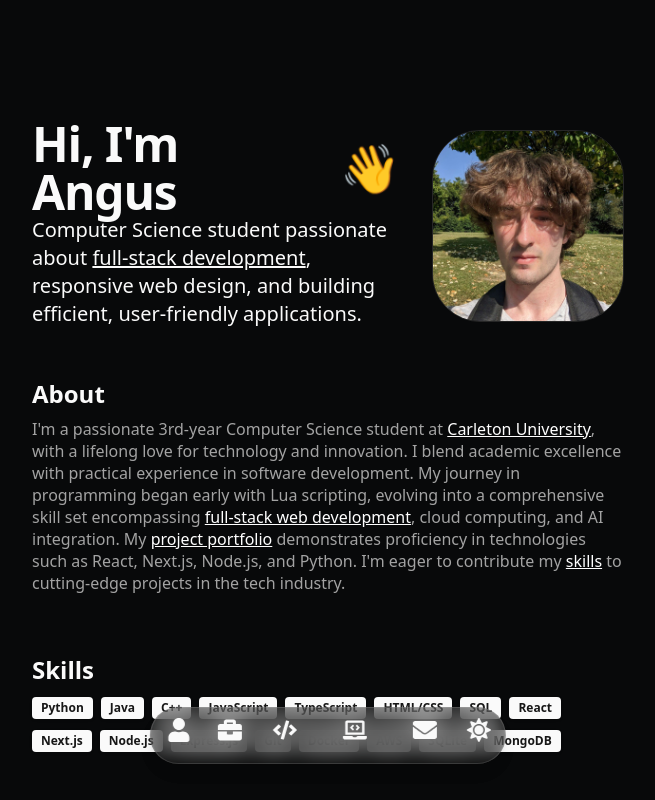
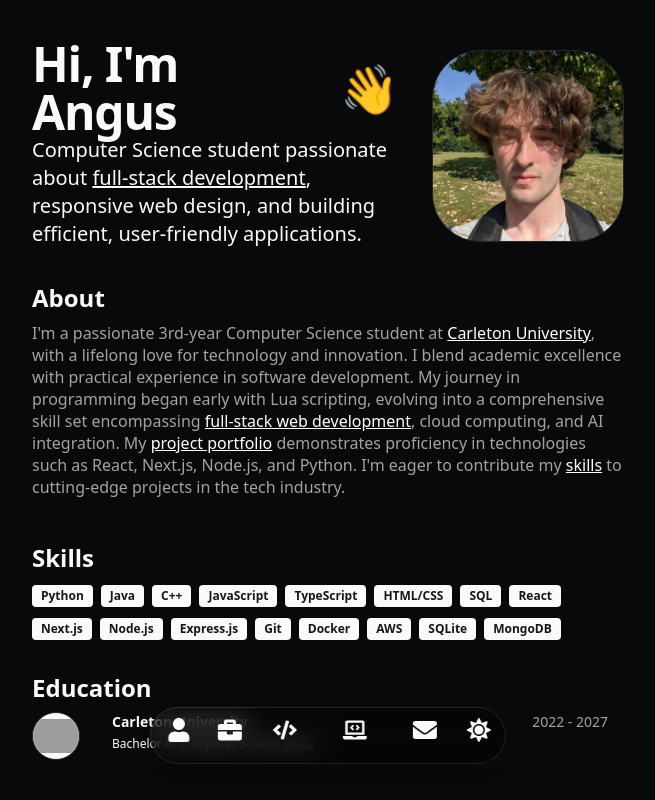
Before and after one commit to rkalaa/netflix-proj, a Next.js app: page / in a window 1280 px wide. Shown: the top 800 px of the page, without its empty margins (312-967 px from the left). Built offline with nearby package versions, Linux system fonts and the light colour scheme; grey boxes are pictures that could not be loaded.

Commit message:
fixing spacing

```diff
--- a/src/app/page.tsx
+++ b/src/app/page.tsx
@@ -20,8 +20,10 @@ export default function Page() {
   return (
     <ThemeProvider attribute="class" defaultTheme="dark" enableSystem={false}>
       <NavBar />
-      <main className="flex flex-col min-h-[100dvh] space-y-12 max-w-4xl mx-auto px-4 py-8">
-        <DynamicHero />
+      <main className="flex flex-col min-h-[100dvh] space-y-8 max-w-4xl mx-auto px-4 pt-0 pb-4">
+        <div className="-mt-12">
+          <DynamicHero />
+        </div>
         <About />
         <Skills />
         <Education />
```
